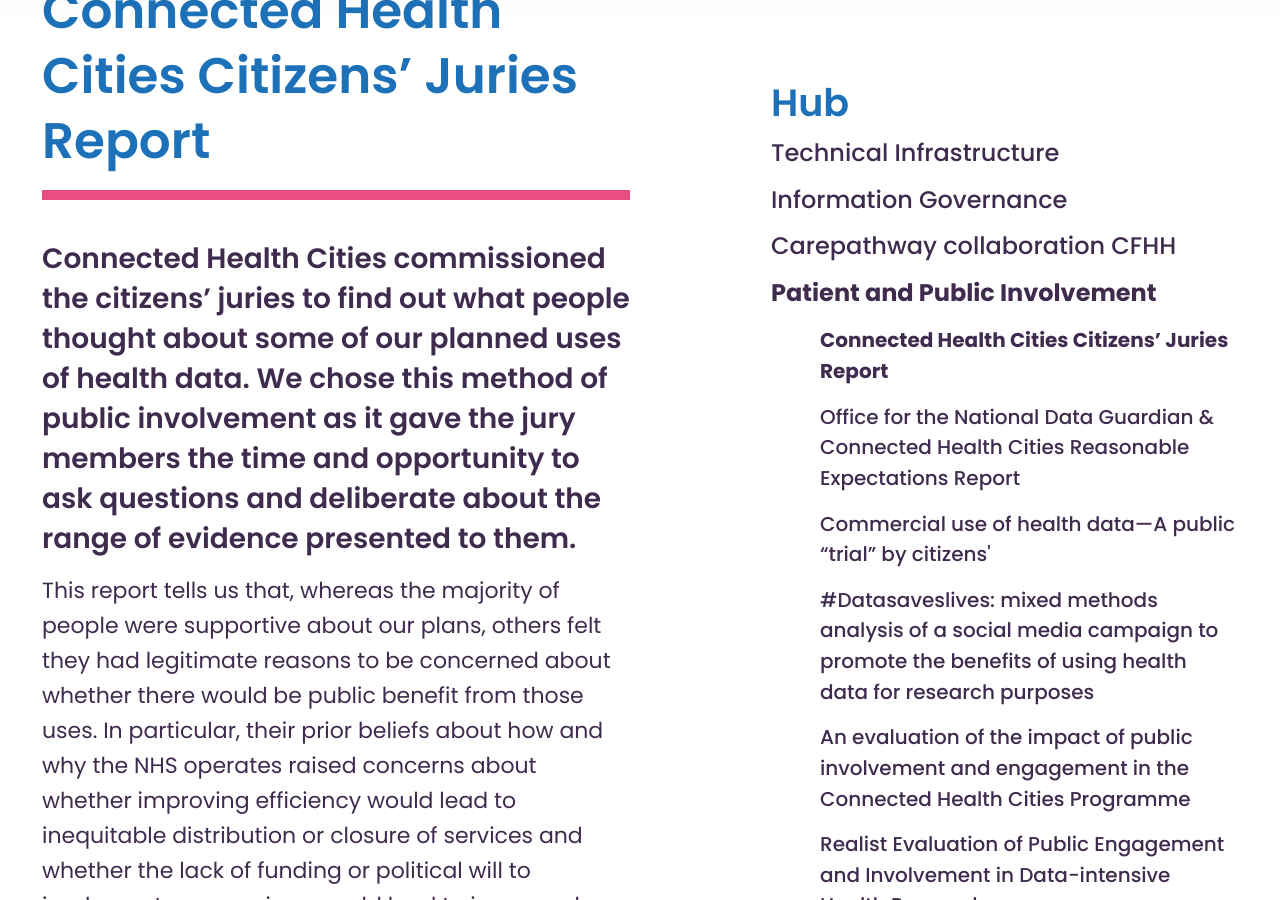
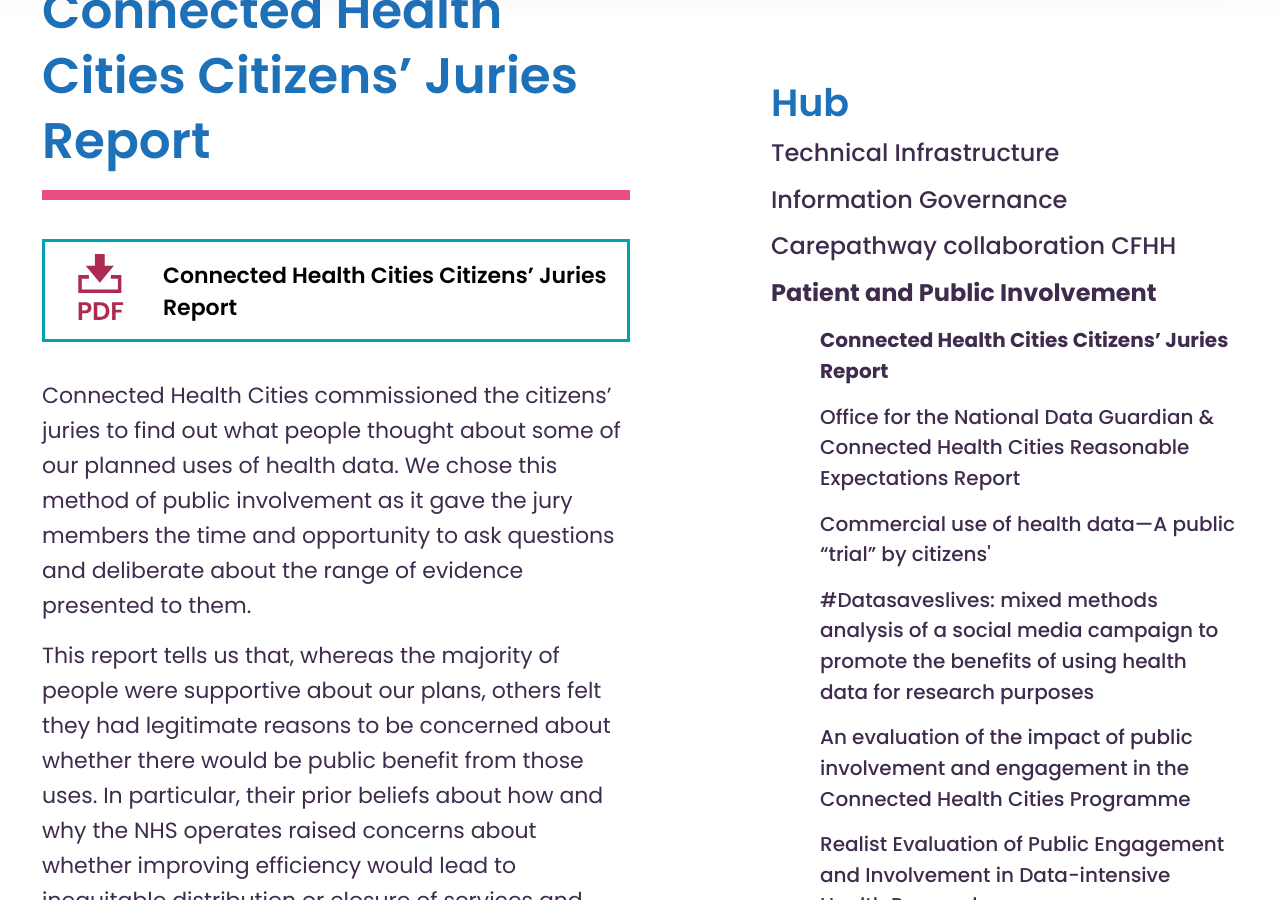
Before and after one commit to connectedhealthcities/connectedhealthcities, a Jekyll site: the page built from hub/ppi/connected-health-cities-citizens-juries-report.md, in a window 1280 px wide and 900 px high, scrolled down 313 px. Built offline with Jekyll 4.4.1, drawn with Linux system fonts in a browser that asks for light colours; our own code applies the rules of GitHub Pages for plain Markdown files; part of the change alters nothing that is shown.

Commit message:
fix front-matter in hub/ppi/connected-health-cities-citizens-juries-report

```diff
--- a/hub/ppi/connected-health-cities-citizens-juries-report.md
+++ b/hub/ppi/connected-health-cities-citizens-juries-report.md
@@ -4,9 +4,9 @@ weight: 1
 section: hub/ppi/connected-health-cities-citizens-juries-report
 level: 2.5.1
 parent: hub/ppi
-resource:
-    - path: /assets/hub/Section 2.5.1_Connected Health Cities Citizens’ Juries Report.pdf
-      title: Connected Health Cities Citizens’ Juries Report
+resources:
+    - path: '/assets/hub/Section 2.5.1_Connected Health Cities Citizens’ Juries Report.pdf'
+      title: 'Connected Health Cities Citizens’ Juries Report'
 ---
 
 Connected Health Cities commissioned the citizens’ juries to find out what people thought about some of our planned uses of health data. We chose this method of public involvement as it gave the jury members the time and opportunity to ask questions and deliberate about the range of evidence presented  to  them.
```
